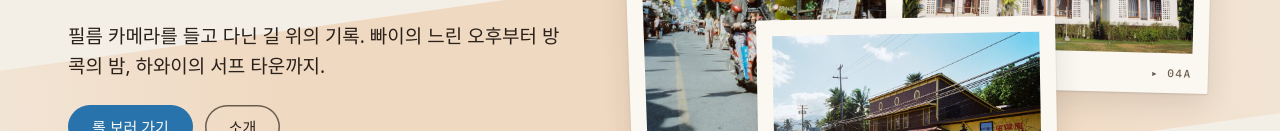
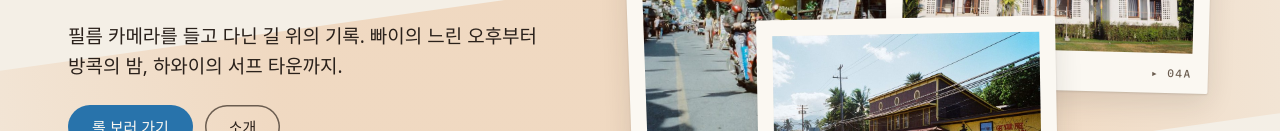
Before and after one commit to hogyuwart/hogyuwart.github.io, a plain HTML site: page index.html in a window 1280 px wide. Shown: the part 385-516 px from the top of the page. Drawn offline with Linux system fonts and the light colour scheme; a web font is replaced by a local one.

Commit message:
Add files via upload

```diff
--- a/assets/css/style.css
+++ b/assets/css/style.css
@@ -68,6 +68,8 @@ body {
   background: var(--paper);
   color: var(--ink);
   font: 400 16px/26px var(--font-sans);
+  word-break: keep-all;          /* 한국어를 단어 단위로 줄바꿈 */
+  overflow-wrap: anywhere;
   overflow-x: clip;
   transition: background var(--dur-settle), color var(--dur-settle);
 }
@@ -88,7 +90,7 @@ a { color: var(--sky-ink); text-underline-offset: 3px; }
 .t-hero { font-size: clamp(56px, 9vw, 88px); line-height: .92; letter-spacing: -.02em; }
 .t-title { font-size: clamp(36px, 6vw, 48px); line-height: 1; letter-spacing: -.015em; }
 .t-heading { font-size: clamp(24px, 3vw, 28px); line-height: 1.2; font-weight: 500; }
-.t-lead { font-size: 19px; line-height: 30px; margin: 0; max-width: 34em; }
+.t-lead { font-size: 19px; line-height: 30px; margin: 0; max-width: 34em; text-wrap: pretty; }
 .t-small { font-size: 14px; line-height: 22px; color: var(--ink-muted); }
 .t-meta, .t-edge { font-family: var(--font-mono); text-transform: uppercase; }
 .t-meta { font-size: 13px; line-height: 20px; letter-spacing: .04em; color: var(--ink-muted); }
```
